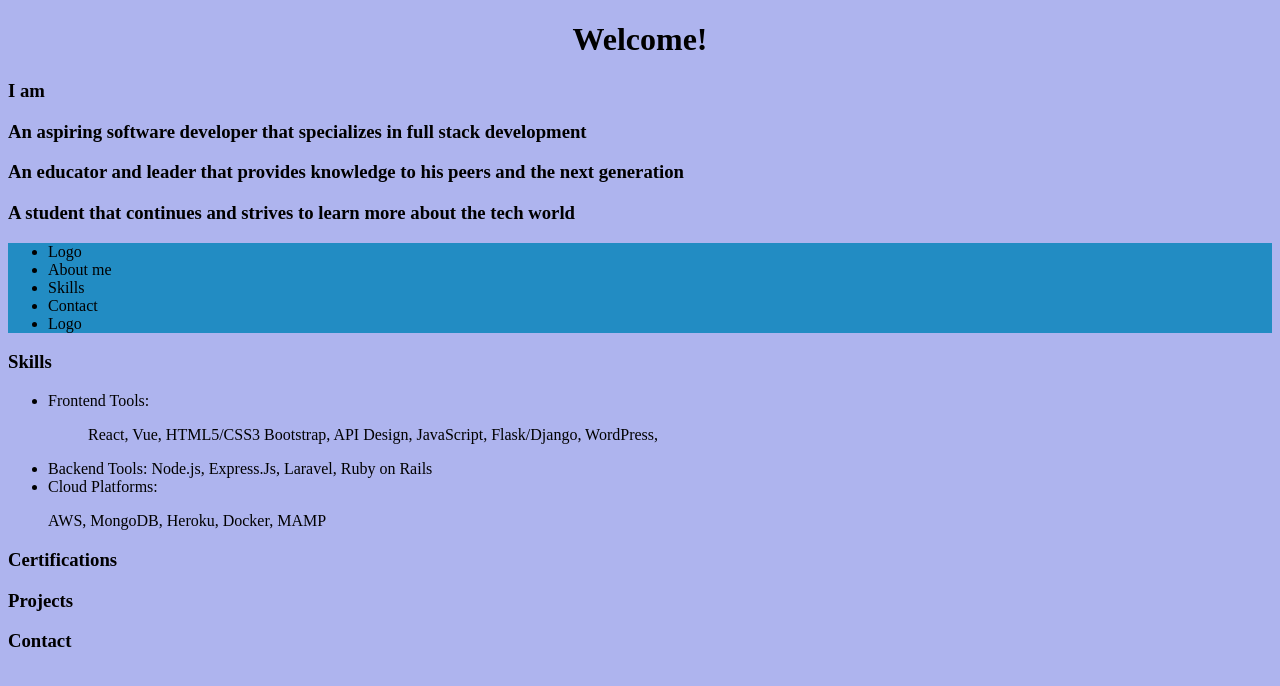
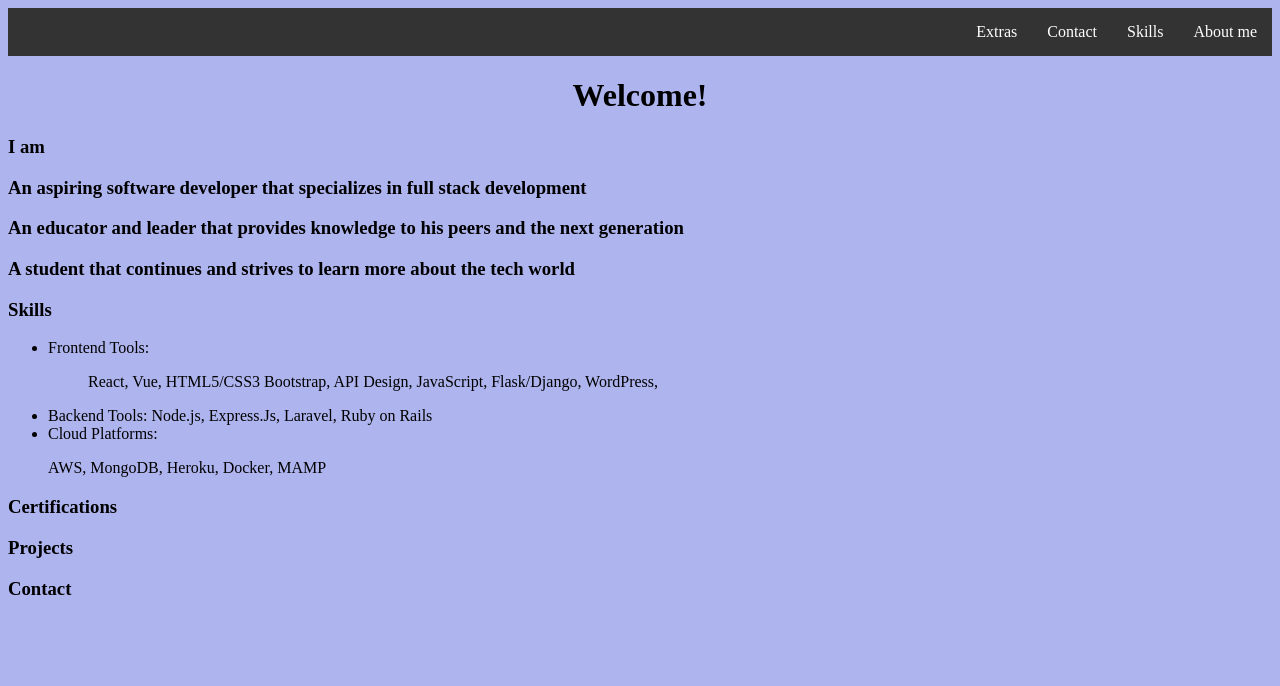
Before and after one commit to trabbAC4/portfolio_main, a plain HTML site: page templates/main.html in a window 1280 px wide. Drawn offline with Linux system fonts and the light colour scheme.

Commit message:
Navbar almost completed

```diff
--- a/css/style.css
+++ b/css/style.css
@@ -10,3 +10,17 @@ body {
     text-align:center;
 
 }
+
+/* Navbar */
+#navigation_bar {
+    overflow: hidden;
+    background-color: #333;
+}
+#navigation_bar a {
+    float:right;
+    padding: 15px;
+}
+a {
+    text-decoration: none;
+    color: white;
+}
--- a/templates/main.html
+++ b/templates/main.html
@@ -9,7 +9,22 @@
     <title>Document</title>
 </head>
 <body>
+    <section id ="nav">
+    <nav id= "navigation_bar">
+        <a href = "#aboutme">About me</a>
+        <a href= "skills">Skills</a>
+        <a href= "contact"> Contact</a>
+        <a href= "extras"> Extras</a>
+        <!--Logo -->
+        <!--About me -->
+        <!--Skills-->
+        <!--Contact-->
+    </nav>
+
+    </section>
+
     <h1 id= "welcome"> Welcome! </h1>
+
 
 
     <div id="introduction">
@@ -20,29 +35,6 @@
 
     <h3> </h3>
     </div>
-    <nav>
-        <ul>
-            <li>
-                Logo
-            </li>
-            <li>
-                About me
-            </li>
-            <li>
-                Skills
-            </li>
-            <li>
-                Contact
-            </li>
-            <li>
-                Logo
-            </li>
-        </ul>
-        <!--Logo -->
-        <!--About me -->
-        <!--Skills-->
-        <!--Contact-->
-    </nav>
 
 
     <h3> Skills </h3>
```
